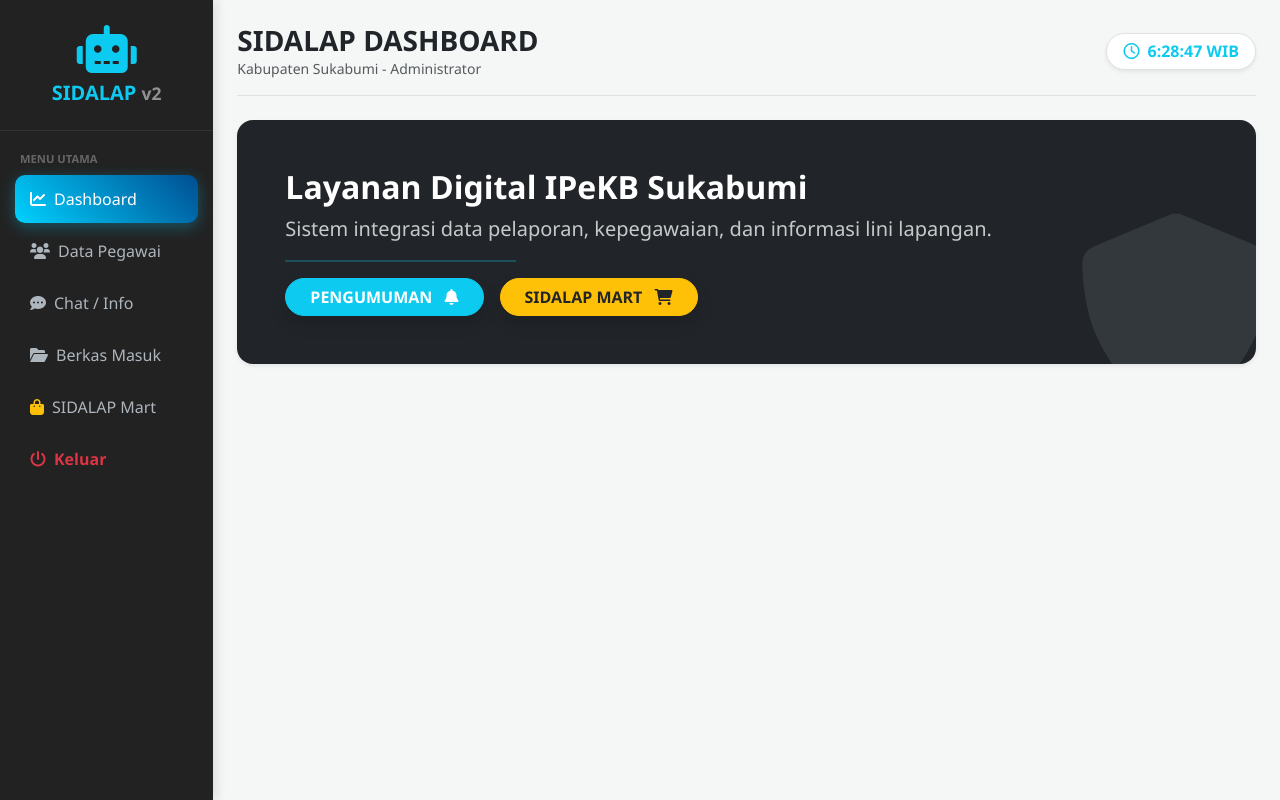
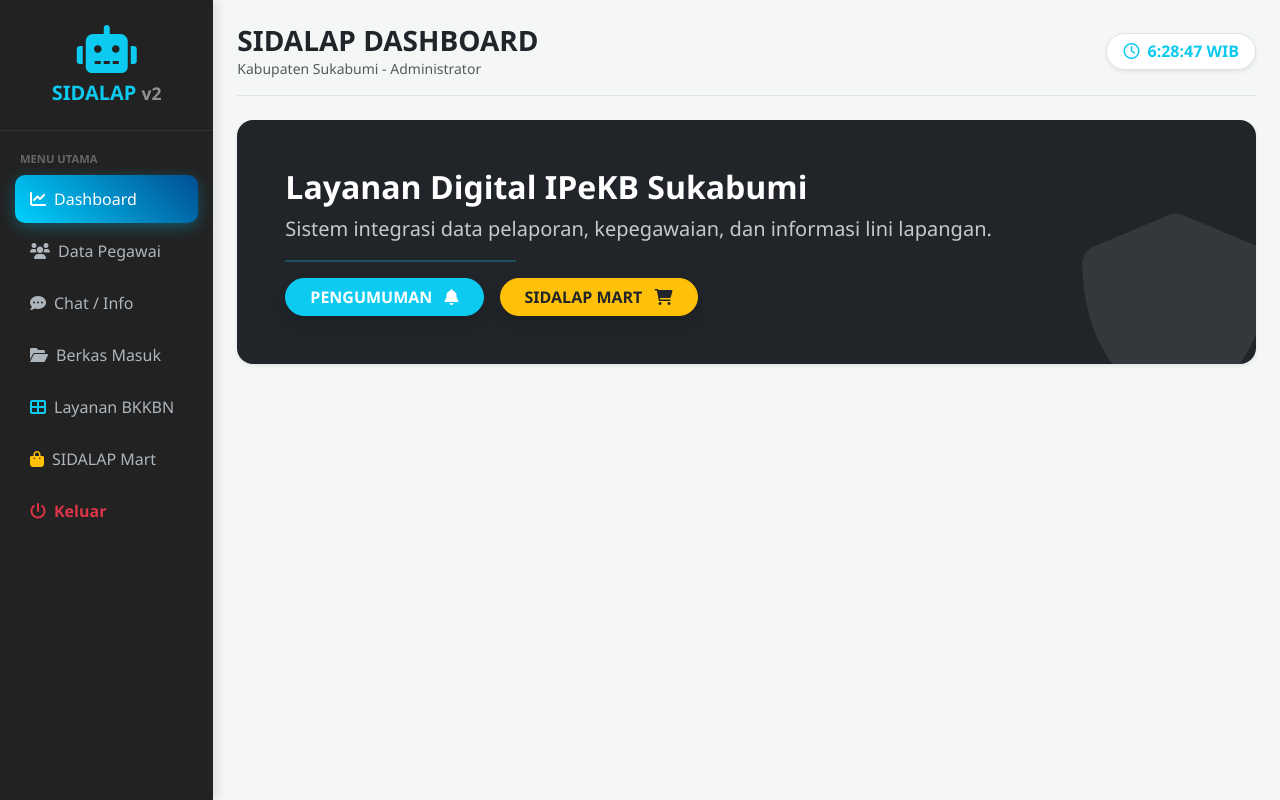
Before and after one commit to hamdanisaja007-star/HAMDANI, a Flask app: page /dashboard in a window 1280 px wide. Run offline with Flask 3, Linux system fonts and the light colour scheme; the visitor is signed in with stand-in values (Sample User, id 1); data that the repository does not hold is empty; parts of the project's set-up code (start-up, migrations or seed data) failed here and were passed over.

Commit message:
Update index.html

```diff
--- a/templates/index.html
+++ b/templates/index.html
@@ -17,19 +17,15 @@
         .stat-card { transition: transform 0.2s; border: none; border-radius: 15px; }
         .stat-card:hover { transform: translateY(-5px); }
         .pointer { cursor: pointer; }
-        .profile-img-nav { width: 40px; height: 40px; object-fit: cover; border: 2px solid #00d2ff; }
-        .alert-animated { animation: pulse 2s infinite; }
-        @keyframes pulse { 0% { opacity: 1; } 50% { opacity: 0.7; } 100% { opacity: 1; } }
 
-        /* --- CSS KHUSUS PORTAL LAYANAN (4 LAYAR TAB) --- */
-        .portal-tabs .nav-link { color: #555; font-weight: 600; border-radius: 30px; padding: 10px 20px; margin-right: 10px; border: 1px solid #ddd; }
+        /* CSS KHUSUS PORTAL LAYANAN */
+        .portal-tabs .nav-link { color: #555; font-weight: 600; border-radius: 30px; padding: 10px 20px; margin-right: 10px; border: 1px solid #ddd; background-color: white; }
         .portal-tabs .nav-link.active { background-color: var(--bkkbn-blue) !important; color: white !important; border-color: var(--bkkbn-blue); }
 
         .layanan-box { background: white; border-radius: 15px; padding: 20px; border: 1px solid #eaeaea; transition: 0.3s; display: flex; align-items: center; height: 100%; text-decoration: none; color: inherit; }
-        .layanan-box:hover { border-color: var(--bkkbn-blue); transform: translateY(-3px); box-shadow: 0 10px 20px rgba(0,0,0,0.05); }
+        .layanan-box:hover { border-color: var(--bkkbn-blue); transform: translateY(-3px); box-shadow: 0 10px 20px rgba(0,0,0,0.05); color: var(--bkkbn-blue); }
         .layanan-icon { width: 50px; height: 50px; border-radius: 12px; display: flex; align-items: center; justify-content: center; margin-right: 15px; font-size: 1.4rem; flex-shrink: 0; }
 
-        /* Warna Ikon per Kategori */
         .bg-sdm { background-color: #e7f1ff; color: #007bff; }
         .bg-prog { background-color: #fff8e1; color: #fbc02d; }
         .bg-umum { background-color: #e8f5e9; color: #28a745; }
@@ -60,32 +56,16 @@
                     <li class="nav-item"><a class="nav-link {{ 'active' if request.path == '/chat_info' }}" href="/chat_info"><i class="fas fa-comments me-2"></i> Chat / Info</a></li>
                 {% endif %}
                 <li class="nav-item">
+                    <a class="nav-link pointer" data-bs-toggle="modal" data-bs-target="#modalLayanan">
+                        <i class="fas fa-th-large me-2 text-info"></i> Layanan BKKBN
+                    </a>
+                </li>
+                <li class="nav-item">
                     <a class="nav-link {{ 'active' if request.path == '/toko' }}" href="/toko">
                         <i class="fas fa-shopping-bag me-2 text-warning"></i> SIDALAP Mart
                     </a>
                 </li>
             </ul>
-
-            {% if session['user_role'] != 'admin' %}
-            <div class="nav-label">Link Pekerjaan</div>
-            <ul class="nav flex-column">
-                <li class="nav-item">
-                    <a class="nav-link pointer" data-bs-toggle="modal" data-bs-target="#modalLayanan">
-                        <i class="fas fa-th-large me-2 text-info"></i> Layanan BKKBN
-                    </a>
-                </li>
-                <li class="nav-item">
-                    <a class="nav-link" href="https://kinerja.bkn.go.id/login" target="_blank">
-                        <i class="fas fa-external-link-alt me-2 text-warning"></i> E-Kinerja BKN
-                    </a>
-                </li>
-                <li class="nav-item">
-                    <a class="nav-link" href="https://newsiga-siga.bkkbn.go.id/" target="_blank">
-                        <i class="fas fa-database me-2 text-success"></i> New SIGA
-                    </a>
-                </li>
-            </ul>
-            {% endif %}
 
             <ul class="nav flex-column mt-auto mb-3">
                 <li class="nav-item"><a class="nav-link text-danger fw-bold" href="/logout"><i class="fas fa-power-off me-2"></i> Keluar</a></li>
@@ -124,8 +104,8 @@
         <div class="modal-content border-0 shadow-lg" style="border-radius: 25px;">
             <div class="modal-header border-bottom bg-white" style="border-radius: 25px 25px 0 0; padding: 25px 30px;">
                 <div>
-                    <h4 class="modal-title fw-bold text-dark">Portal Layanan SSO BKKBN</h4>
-                    <p class="text-muted small mb-0">Pilih kategori layanan untuk melihat aplikasi tersedia.</p>
+                    <h4 class="modal-title fw-bold text-dark"><i class="fas fa-th-large text-primary me-2"></i>Portal Layanan SSO BKKBN</h4>
+                    <p class="text-muted small mb-0">Pilih kategori layanan untuk mengakses aplikasi.</p>
                 </div>
                 <button type="button" class="btn-close" data-bs-dismiss="modal" aria-label="Close"></button>
             </div>
@@ -133,16 +113,16 @@
 
                 <ul class="nav nav-pills portal-tabs mb-4 justify-content-center" id="pills-tab" role="tablist">
                     <li class="nav-item">
-                        <button class="nav-link active" id="pills-sdm-tab" data-bs-toggle="pill" data-bs-target="#pills-sdm" type="button"><i class="fas fa-user-tie me-2"></i>Kepegawaian</button>
+                        <button class="nav-link active" data-bs-toggle="pill" data-bs-target="#pills-sdm" type="button"><i class="fas fa-user-tie me-2"></i>Layanan SDM</button>
                     </li>
                     <li class="nav-item">
-                        <button class="nav-link" id="pills-program-tab" data-bs-toggle="pill" data-bs-target="#pills-program" type="button"><i class="fas fa-tasks me-2"></i>Layanan Program</button>
+                        <button class="nav-link" data-bs-toggle="pill" data-bs-target="#pills-program" type="button"><i class="fas fa-tasks me-2"></i>Layanan Program</button>
                     </li>
                     <li class="nav-item">
-                        <button class="nav-link" id="pills-umum-tab" data-bs-toggle="pill" data-bs-target="#pills-umum" type="button"><i class="fas fa-globe me-2"></i>Layanan Umum</button>
+                        <button class="nav-link" data-bs-toggle="pill" data-bs-target="#pills-umum" type="button"><i class="fas fa-globe me-2"></i>Layanan Umum</button>
                     </li>
                     <li class="nav-item">
-                        <button class="nav-link" id="pills-lain-tab" data-bs-toggle="pill" data-bs-target="#pills-lain" type="button"><i class="fas fa-ellipsis-h me-2"></i>Lainnya</button>
+                        <button class="nav-link" data-bs-toggle="pill" data-bs-target="#pills-lain" type="button"><i class="fas fa-ellipsis-h me-2"></i>Lainnya</button>
                     </li>
                 </ul>
 
@@ -154,31 +134,34 @@
                             <div class="col-md-4"><a href="https://visum.bkkbn.go.id" target="_blank" class="layanan-box"><div class="layanan-icon bg-sdm"><i class="fas fa-file-signature"></i></div><div><h6 class="fw-bold mb-0">E-VISUM</h6><small class="text-muted">Laporan PKB/PLKB</small></div></a></div>
                             <div class="col-md-4"><a href="#" class="layanan-box"><div class="layanan-icon bg-sdm"><i class="fas fa-wallet"></i></div><div><h6 class="fw-bold mb-0">SIPP</h6><small class="text-muted">Pendapatan Pegawai</small></div></a></div>
                             <div class="col-md-4"><a href="#" class="layanan-box"><div class="layanan-icon bg-sdm"><i class="fas fa-graduation-cap"></i></div><div><h6 class="fw-bold mb-0">SIDIKA</h6><small class="text-muted">Kediklatan</small></div></a></div>
+                            <div class="col-md-4"><a href="#" class="layanan-box"><div class="layanan-icon bg-sdm"><i class="fas fa-briefcase-medical"></i></div><div><h6 class="fw-bold mb-0">SIPEKA</h6><small class="text-muted">Pengembangan Karir</small></div></a></div>
                         </div>
                     </div>
 
                     <div class="tab-pane fade" id="pills-program" role="tabpanel">
                         <div class="row g-3">
-                            <div class="col-md-4"><a href="https://newsiga-siga.bkkbn.go.id/" target="_blank" class="layanan-box"><div class="layanan-icon bg-prog"><i class="fas fa-database"></i></div><div><h6 class="fw-bold mb-0">NEW SIGA</h6><small class="text-muted">Informasi Keluarga</small></div></a></div>
+                            <div class="col-md-4"><a href="https://newsiga-siga.bkkbn.go.id/" target="_blank" class="layanan-box"><div class="layanan-icon bg-prog"><i class="fas fa-database"></i></div><div><h6 class="fw-bold mb-0">NEW SIGA</h6><small class="text-muted">Sistem Informasi Keluarga</small></div></a></div>
                             <div class="col-md-4"><a href="#" class="layanan-box"><div class="layanan-icon bg-prog"><i class="fas fa-home"></i></div><div><h6 class="fw-bold mb-0">KAMPUNG KB</h6><small class="text-muted">Keluarga Berkualitas</small></div></a></div>
                             <div class="col-md-4"><a href="#" class="layanan-box"><div class="layanan-icon bg-prog"><i class="fas fa-chart-line"></i></div><div><h6 class="fw-bold mb-0">MORENA</h6><small class="text-muted">Monev DAK</small></div></a></div>
                             <div class="col-md-4"><a href="#" class="layanan-box"><div class="layanan-icon bg-prog"><i class="fas fa-heartbeat"></i></div><div><h6 class="fw-bold mb-0">SATYAGATRA</h6><small class="text-muted">Pelayanan Keluarga</small></div></a></div>
+                            <div class="col-md-4"><a href="#" class="layanan-box"><div class="layanan-icon bg-prog"><i class="fas fa-baby"></i></div><div><h6 class="fw-bold mb-0">SIGA (YAN KB)</h6><small class="text-muted">Pelayanan Kontrasepsi</small></div></a></div>
                         </div>
                     </div>
 
                     <div class="tab-pane fade" id="pills-umum" role="tabpanel">
                         <div class="row g-3">
-                            <div class="col-md-4"><a href="#" class="layanan-box"><div class="layanan-icon bg-umum"><i class="fas fa-baby"></i></div><div><h6 class="fw-bold mb-0">GENTING</h6><small class="text-muted">Cegah Stunting</small></div></a></div>
+                            <div class="col-md-4"><a href="#" class="layanan-box"><div class="layanan-icon bg-umum"><i class="fas fa-virus-slash"></i></div><div><h6 class="fw-bold mb-0">GENTING</h6><small class="text-muted">Cegah Stunting</small></div></a></div>
                             <div class="col-md-4"><a href="#" class="layanan-box"><div class="layanan-icon bg-umum"><i class="fas fa-shield-alt"></i></div><div><h6 class="fw-bold mb-0">SAKINA</h6><small class="text-muted">SuperApps Keluarga</small></div></a></div>
                             <div class="col-md-4"><a href="#" class="layanan-box"><div class="layanan-icon bg-umum"><i class="fas fa-blind"></i></div><div><h6 class="fw-bold mb-0">SIDAYA</h6><small class="text-muted">Lansia Berdaya</small></div></a></div>
                             <div class="col-md-4"><a href="#" class="layanan-box"><div class="layanan-icon bg-umum"><i class="fas fa-balance-scale"></i></div><div><h6 class="fw-bold mb-0">JDIH</h6><small class="text-muted">Dokumentasi Hukum</small></div></a></div>
+                            <div class="col-md-4"><a href="#" class="layanan-box"><div class="layanan-icon bg-umum"><i class="fas fa-broadcast-tower"></i></div><div><h6 class="fw-bold mb-0">PPID</h6><small class="text-muted">Informasi Publik</small></div></a></div>
                         </div>
                     </div>
 
                     <div class="tab-pane fade" id="pills-lain" role="tabpanel">
                         <div class="row g-3">
+                            <div class="col-md-4"><a href="https://kinerja.bkn.go.id/login" target="_blank" class="layanan-box"><div class="layanan-icon bg-lain"><i class="fas fa-chart-bar"></i></div><div><h6 class="fw-bold mb-0">E-KINERJA BKN</h6><small class="text-muted">Laporan SKP ASN</small></div></a></div>
                             <div class="col-md-4"><a href="https://srikandi.arsip.go.id/" target="_blank" class="layanan-box"><div class="layanan-icon bg-lain"><i class="fas fa-file-invoice"></i></div><div><h6 class="fw-bold mb-0">SRIKANDI</h6><small class="text-muted">Kearsipan Dinamis</small></div></a></div>
-                            <div class="col-md-4"><a href="https://kinerja.bkn.go.id/login" target="_blank" class="layanan-box"><div class="layanan-icon bg-lain"><i class="fas fa-chart-bar"></i></div><div><h6 class="fw-bold mb-0">E-KINERJA BKN</h6><small class="text-muted">Laporan SKP</small></div></a></div>
                             <div class="col-md-4"><a href="#" class="layanan-box"><div class="layanan-icon bg-lain"><i class="fas fa-id-card-alt"></i></div><div><h6 class="fw-bold mb-0">ASN DIGITAL</h6><small class="text-muted">Pelayanan ASN</small></div></a></div>
                             <div class="col-md-4"><a href="#" class="layanan-box"><div class="layanan-icon bg-lain"><i class="fas fa-piggy-bank"></i></div><div><h6 class="fw-bold mb-0">TASPEN</h6><small class="text-muted">Asuransi Pegawai</small></div></a></div>
                         </div>
```
